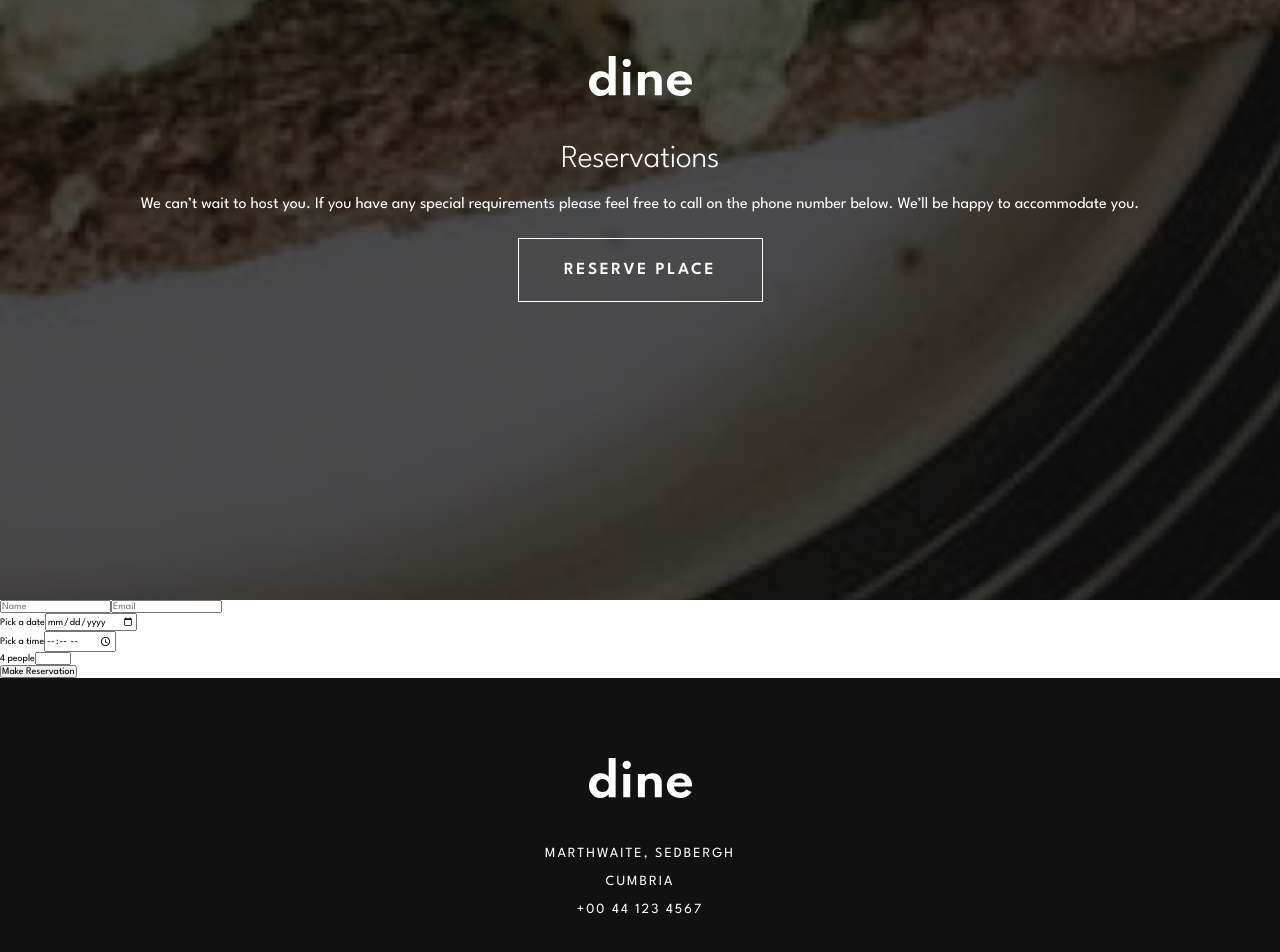
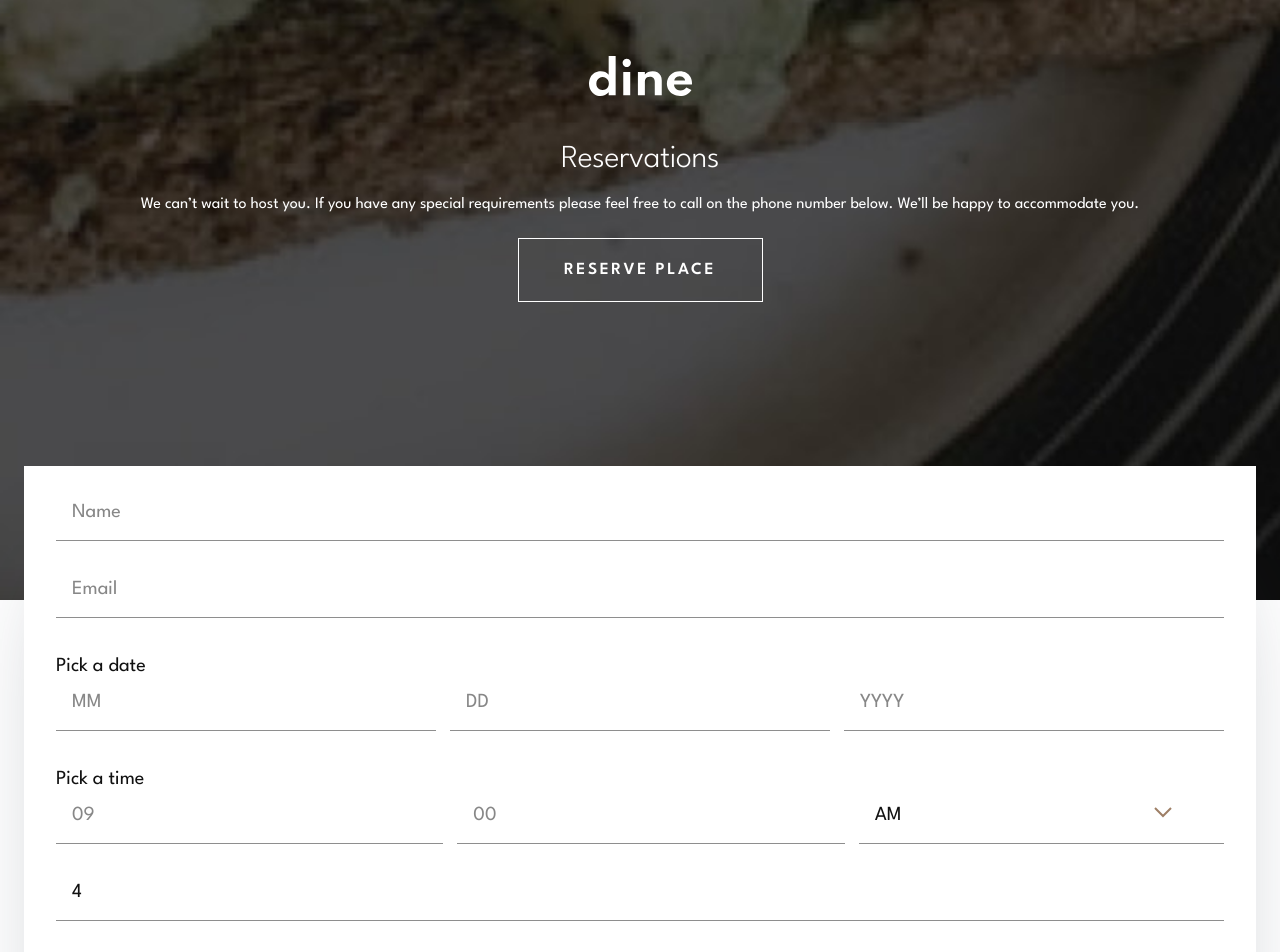
Before and after one commit to Rubendvb/dine-restaurant-website, a React (Vite) app: page /booking in a window 1280 px wide. Shown: the top 952 px of the page. Built offline with nearby package versions, Linux system fonts and the light colour scheme.

Commit message:
inicialize inputs

```diff
--- a/src/pages/Booking/Booking.scss
+++ b/src/pages/Booking/Booking.scss
@@ -2,7 +2,7 @@
 @use '../../styles/variables' as *;
 
 .booking-header {
-  background-image: url('../../../public/images/booking/hero-bg-mobile@2x.jpg');
+  background-image: url('/images/booking/hero-bg-mobile@2x.jpg');
   background-size: cover;
   background-position: center;
   background-repeat: no-repeat;
@@ -38,3 +38,88 @@
     margin-bottom: 20px;
   }
 }
+
+.booking-section {
+  @include padding-container;
+
+  &-container {
+    position: relative;
+    top: -134px;
+    background-color: $white;
+    padding: 32px;
+    box-shadow: 0 75px 100px -50px rgba(56, 66, 84, 0.5);
+    .booking-form {
+      display: grid;
+      gap: 34px;
+
+      &-group {
+        display: flex;
+        flex-direction: column;
+        position: relative;
+
+        .booking-input {
+          width: 100%;
+          border: 0;
+          border-bottom: 1px solid #8e8e8e;
+          padding: 0 16px 14px;
+          color: $cod-gray;
+          font-size: 2rem;
+          line-height: 28px;
+          font-weight: 400;
+          outline: none;
+
+          &::placeholder {
+            color: $cod-gray;
+            opacity: 0.5;
+          }
+
+          &-error {
+            color: $error-red;
+            font-size: 1rem;
+            letter-spacing: -0.13px;
+            font-weight: 500;
+            position: absolute;
+            bottom: -16px;
+            left: 16px;
+            display: none;
+          }
+        }
+      }
+
+      &-date {
+        @extend .booking-form-group;
+
+        .booking-label {
+          font-size: 2rem;
+          color: $cod-gray;
+          line-height: 28px;
+          font-weight: 400;
+          margin-bottom: 8px;
+        }
+
+        .booking-date-inputs {
+          > div {
+            display: flex;
+            flex-direction: row;
+            align-items: center;
+            gap: 14px;
+
+            .custom-select {
+              width: 100%;
+
+              .booking-select {
+                @extend .booking-input;
+                appearance: none;
+                background-color: transparent;
+
+                background-image: url('../../../public/images/icons/icon-arrow.svg');
+                background-repeat: no-repeat;
+                background-position: 85% 20%;
+              }
+            }
+          }
+        }
+      }
+    }
+  }
+}
--- a/src/pages/Booking/index.tsx
+++ b/src/pages/Booking/index.tsx
@@ -21,42 +21,120 @@ export function Booking() {
         <Button text="Reserve place" theme="dark" />
       </header>
 
+      <section className="booking-section">
+        <div className="booking-section-container">
           <form className="booking-form">
-        <div className="booking-form-names">
-          <input type="text" placeholder="Name" />
-          <input type="text" placeholder="Email" />
+            <div className="booking-form-group">
+              <input
+                className="booking-input"
+                type="text"
+                name="name"
+                id="name"
+                placeholder="Name"
+              />
+              <span className="booking-input-error">
+                This field is required
+              </span>
             </div>
 
-        <div className="booking-form-names">
-          <label htmlFor="date" className="booking-label">
-            Pick a date
-          </label>
-          <input type="date" name="date" id="date" className="booking-input" />
+            <div className="booking-form-group">
+              <input
+                className="booking-input"
+                type="text"
+                name="email"
+                id="email"
+                placeholder="Email"
+              />
+              <span className="booking-input-error">
+                This field is required
+              </span>
             </div>
 
-        <div className="booking-form-names">
-          <label htmlFor="time" className="booking-label">
-            Pick a time
-          </label>
-          <input type="time" name="time" id="time" className="booking-input" />
+            <div className="booking-form-date">
+              <label className="booking-label">Pick a date</label>
+
+              <div className="booking-date-inputs">
+                <div>
+                  <input
+                    className="booking-input booking-date-input"
+                    type="number"
+                    name="month"
+                    id="month"
+                    placeholder="MM"
+                  />
+                  <input
+                    className="booking-input booking-date-input"
+                    type="number"
+                    name="day"
+                    id="day"
+                    placeholder="DD"
+                  />
+                  <input
+                    className="booking-input booking-date-input"
+                    type="number"
+                    name="year"
+                    id="year"
+                    placeholder="YYYY"
+                  />
                 </div>
 
+                <span className="booking-input-error">
+                  This field is incomplete
+                </span>
+              </div>
+            </div>
+
+            <div className="booking-form-date">
+              <label className="booking-label">Pick a time</label>
+
+              <div className="booking-date-inputs">
                 <div>
-          <label htmlFor="people" className="booking-label">
-            4 people
-          </label>
                   <input
+                    className="booking-input booking-time-input"
+                    type="number"
+                    name="hour"
+                    id="hour"
+                    placeholder="09"
+                  />
+                  <input
+                    className="booking-input booking-time-input"
+                    type="number"
+                    name="minute"
+                    id="minute"
+                    placeholder="00"
+                  />
+                  <div className="custom-select">
+                    <select
+                      className="booking-select"
+                      name="meridiem"
+                      id="meridiem"
+                    >
+                      <option value="am">AM</option>
+                      <option value="pm">PM</option>
+                    </select>
+                  </div>
+                </div>
+              </div>
+
+              <span className="booking-input-error">
+                This field is incomplete
+              </span>
+            </div>
+
+            <div className="booking-form-group">
+              <input
+                className="booking-input booking-people-input"
                 type="number"
                 name="people"
                 id="people"
-            className="booking-input"
-            min={1}
-            max={10}
+                value={4}
               />
             </div>
 
-        <button type="submit">Make Reservation</button>
+            <Button text="Make reservation" theme="light" />
           </form>
+        </div>
+      </section>
 
       <Footer />
     </>
--- a/src/styles/_variables.scss
+++ b/src/styles/_variables.scss
@@ -8,3 +8,4 @@ $mirage: #17192b;
 $ebony-clay: #242b37;
 $shuttle-gray: #5c6779;
 $neutral-dark-gray: #4c4c4c;
+$error-red: #b54949;
```
Lines whose indentation alone changed are shown as unchanged.
